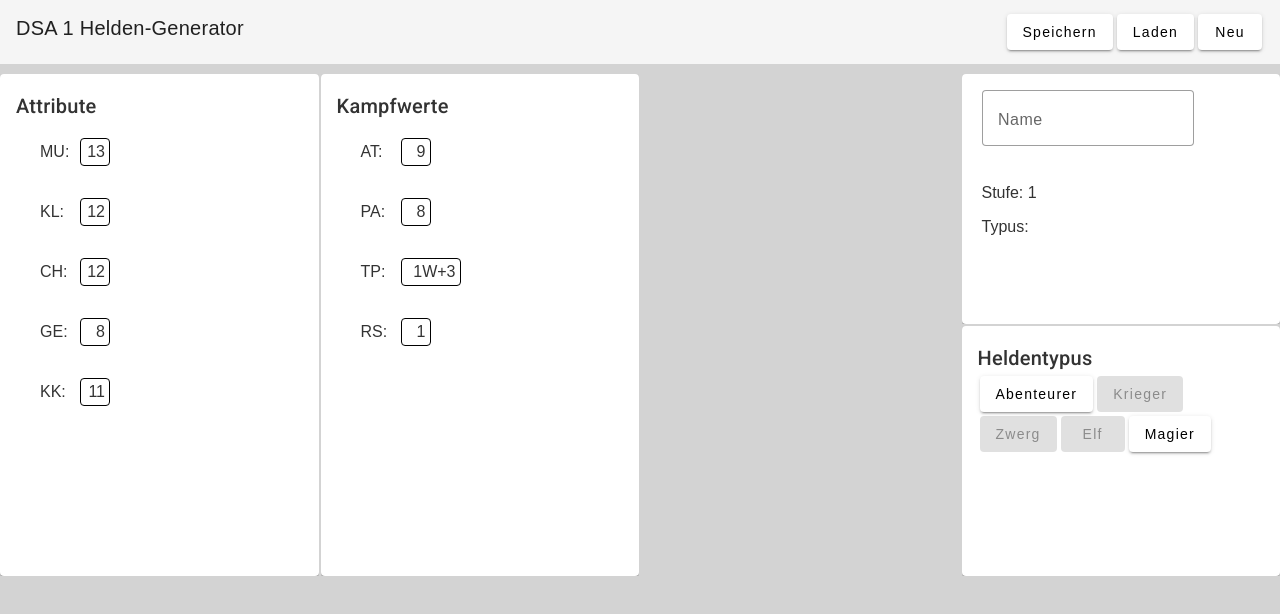
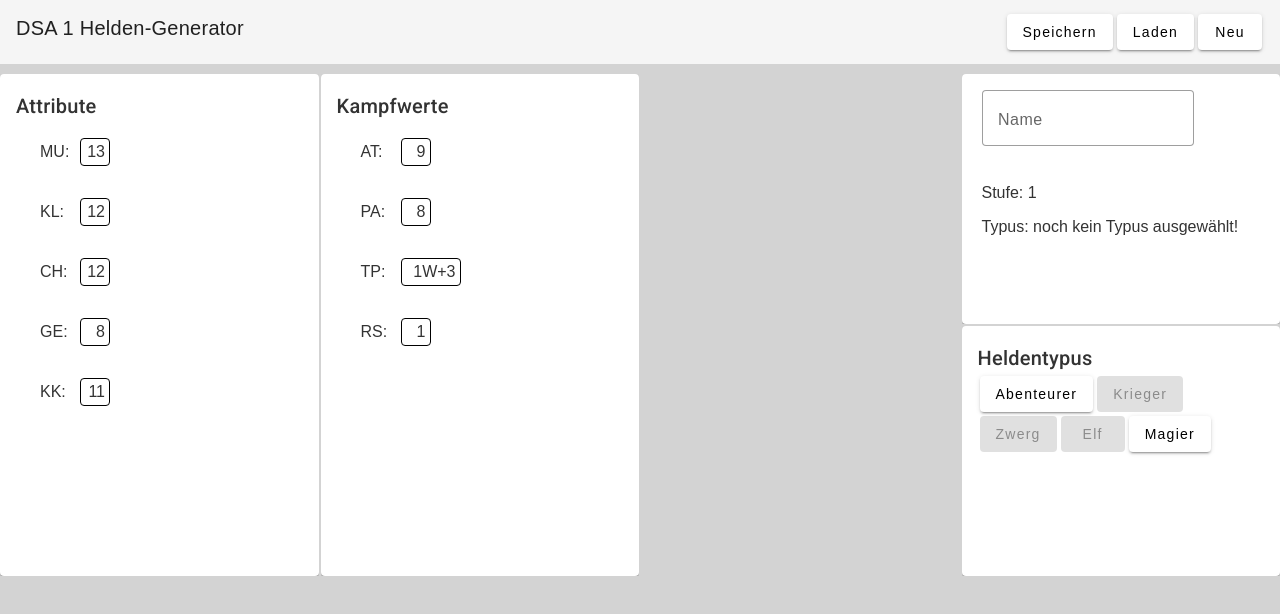
Before and after one commit to gnapo/dsa1gen, an Angular app: page / in a window 1280 px wide. Shown: the top 614 px of the page. Built offline with nearby package versions, Linux system fonts and the light colour scheme.

Commit message:
small improvements

```diff
--- a/src/app/attribute/attribute.component.ts
+++ b/src/app/attribute/attribute.component.ts
@@ -134,7 +134,10 @@ export class AttributeComponent {
   }
 
   loadHeld() {
-    this.held = JSON.parse(sessionStorage.getItem("savedHeld") ?? "")
+    const loaded = sessionStorage.getItem("savedHeld")
+    if (loaded){
+      this.held = JSON.parse(loaded)
+    }
   }
 
 }
--- a/src/app/herodetails/herodetails.component.html
+++ b/src/app/herodetails/herodetails.component.html
@@ -6,4 +6,4 @@
   </mat-form-field>
 </ul>
 <ul> Stufe: {{stufe}} <button mat-raised-button *ngIf="typus && stufe < 21" (click)="lvlup()">+</button></ul>
-<ul> Typus: {{typus}}</ul>
+<ul> Typus: {{typus ?? "noch kein Typus ausgewählt!"}}</ul>
```
